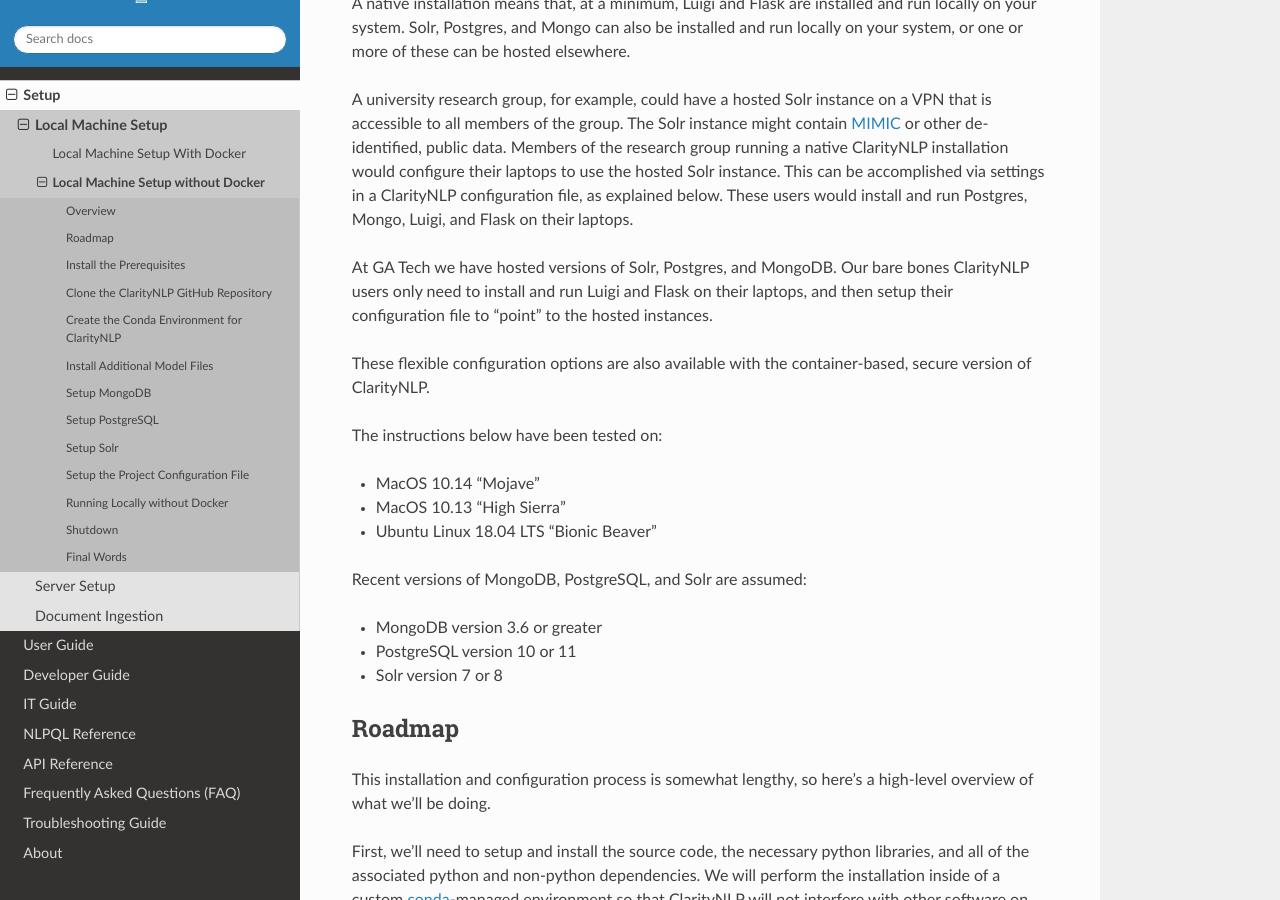
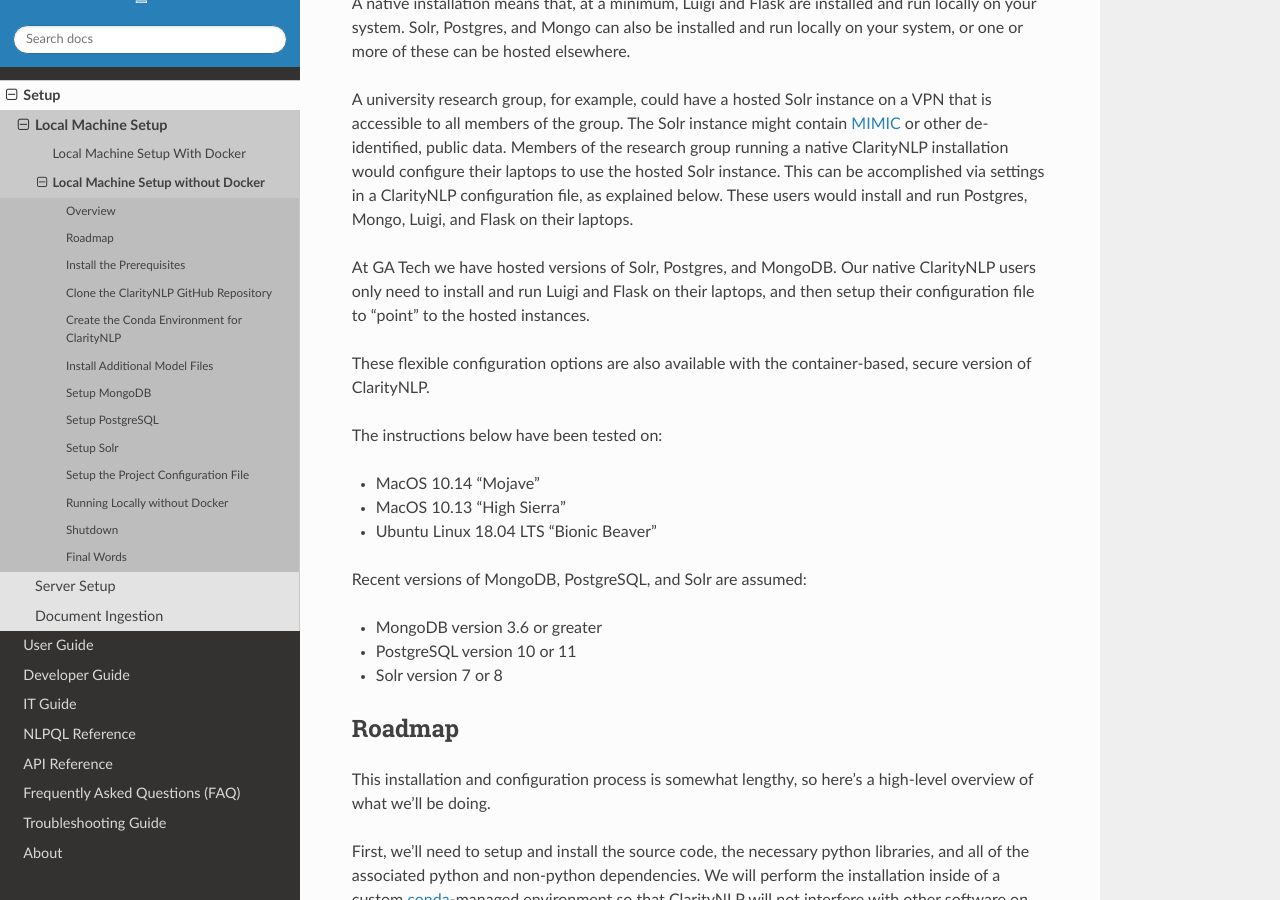
Before and after one commit to ClarityNLP/ClarityNLP, a Sphinx documentation site: the page built from docs/setup/local-no-docker.rst, in a window 1280 px wide and 900 px high, scrolled down 656 px. Built offline with Sphinx 7.4.7 and the Read the Docs theme 2.0.0, drawn with Linux system fonts in a browser that asks for light colours.

Commit message:
changed the term barebones to native, to match current usage

```diff
--- a/docs/setup/local-no-docker.rst
+++ b/docs/setup/local-no-docker.rst
@@ -45,8 +45,8 @@
 explained below. These users would install and run Postgres, Mongo, Luigi, and
 Flask on their laptops.
 
-At GA Tech we have hosted versions of Solr, Postgres, and MongoDB. Our bare
-bones ClarityNLP users only need to install and run Luigi and Flask on their
+At GA Tech we have hosted versions of Solr, Postgres, and MongoDB. Our native
+ClarityNLP users only need to install and run Luigi and Flask on their
 laptops, and then setup their configuration file to "point" to the hosted
 instances.
 
```
